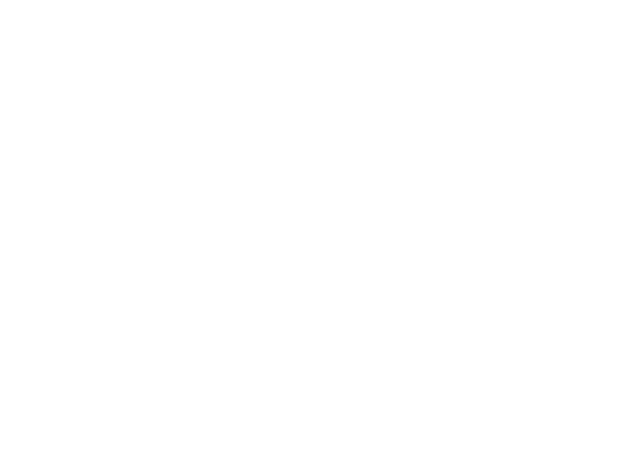
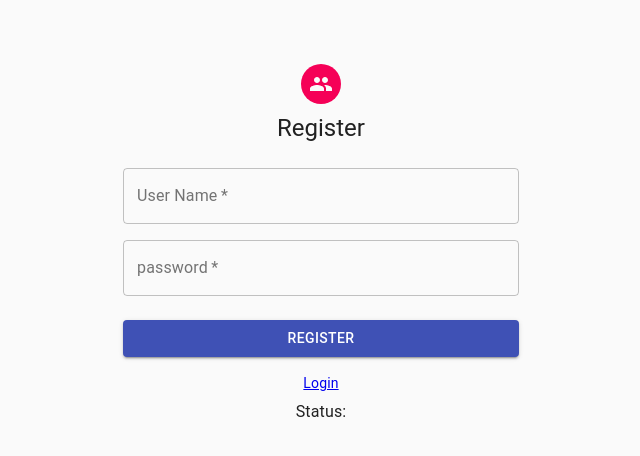
Before and after one commit to rupertwaldron/frontend, a React (Create React App) app: page /register in a window 1280 px wide. Shown: the top 456 px of the page, without its empty margins (319-959 px from the left). Built offline with nearby package versions, Linux system fonts and the light colour scheme.

Commit message:
register working

```diff
--- a/src/App.js
+++ b/src/App.js
@@ -3,6 +3,7 @@ import AddCredential from "./Components/AddCredential";
 import {Route, BrowserRouter as Router} from "react-router-dom";
 import Table from "./Components/Table";
 import Login from "./Components/Login";
+import Register from "./Components/Register";
 import UpdateCredential from "./Components/UpdateCredential";
 import {createStore} from "redux";
 import {Provider} from "react-redux";
@@ -28,6 +29,7 @@ const App = () => {
         <Provider store={store}>
             <Router>
                 <Route exact path="/login" component={Login}/>
+                <Route exact path="/register" component={Register}/>
                 <Route exact path="/" component={AddCredential}/>
                 <Route exact path="/view" component={Table}/>
                 <Route exact path="/update" component={UpdateCredential}/>
--- a/src/Components/Login.js
+++ b/src/Components/Login.js
@@ -41,7 +41,7 @@ const Login = () => {
     const classes = useStyles();
     const initialState = {username: "", password: "", isAuthenticated: false, open: false};
     const [userInfo, setUserInfo] = useState(initialState);
-    const [message, setMessage] = React.useState("Login failed");
+    const [message, setMessage] = React.useState("");
 
     const handleUserName = event => setUserInfo({...userInfo, username: event.target.value});
 
@@ -83,28 +83,6 @@ const Login = () => {
             })
             .catch(err => console.error(err));
     };
-
-    const view =  <div id="login">
-        <h3 className="text-center text-white pt-5">Login form</h3>
-        <div className="container">
-            <div id="login-row" className="row justify-content-center align-items-center">
-                <div id="login-column" className="col-md-6">
-                    <div id="login-box" className="col-md-12">
-                        <div className="form-group">
-                            <input type="text" name="username" onChange={handleUserName}
-                                   className="form-control" placeholder="username"/>
-                        </div>
-                        <div className="form-group">
-                            <input type="password" name="password" onChange={handlePassword}
-                                   className="form-control" placeholder="password"/>
-                        </div>
-                        <input type="submit" name="submit" onClick={login} className="btn btn-info btn-md"
-                               value="Login"/>
-                    </div>
-                </div>
-            </div>
-        </div>
-    </div>
 
     const loginDisplay = <Container component="main" maxWidth="xs">
         <CssBaseline />
@@ -157,7 +135,7 @@ const Login = () => {
 
                 <Grid container justify="center">
                     <Grid item>
-                        <Link to="/view">View Employee Records</Link>
+                        <Link to="/register">Register</Link>
                     </Grid>
                 </Grid>
             </form>
@@ -170,10 +148,7 @@ const Login = () => {
     if (userInfo.isAuthenticated) {
         return (<Redirect to="/view"/>);
     } else {
-        return (loginDisplay
-
-
-        );
+        return (loginDisplay);
     }
 
 }
--- a/src/Components/Register.js
+++ b/src/Components/Register.js
@@ -1,54 +1,146 @@
-import React, {Component} from 'react';
-import {connect} from 'react-redux';
-import {userPostFetch} from './actions';
+import React, {useState} from "react";
+import {Redirect} from "react-router";
+import {makeStyles} from "@material-ui/core/styles";
+import CssBaseline from "@material-ui/core/CssBaseline";
+import Avatar from "@material-ui/core/Avatar";
+import GroupIcon from "@material-ui/icons/Group";
+import Typography from "@material-ui/core/Typography";
+import Grid from "@material-ui/core/Grid";
+import TextField from "@material-ui/core/TextField";
+import Button from "@material-ui/core/Button";
+import Container from "@material-ui/core/Container";
+import {Link} from "react-router-dom";
 
-class Register extends Component {
-    state = {
-        username: "",
-        password: ""
+
+const useStyles = makeStyles(theme => ({
+    paper: {
+        marginTop: theme.spacing(7),
+        display: "flex",
+        flexDirection: "column",
+        alignItems: "center"
+    },
+    avatar: {
+        margin: theme.spacing(1),
+        backgroundColor: theme.palette.secondary.main
+    },
+    form: {
+        width: "100%", // Fix IE 11 issue.
+        marginTop: theme.spacing(3)
+    },
+    submit: {
+        margin: theme.spacing(3, 0, 2)
+    },
+    textField: {
+        marginLeft: theme.spacing(1),
+        marginRight: theme.spacing(1),
+        width: "100%"
+    }
+}));
+
+const Register = () => {
+    const classes = useStyles();
+    const initialState = {username: "", password: ""};
+    const [userInfo, setUserInfo] = useState(initialState);
+    const [message, setMessage] = React.useState("");
+    const [status, setStatus] = React.useState(0);
+
+    const handleUserName = event => setUserInfo({...userInfo, username: event.target.value});
+
+    const handlePassword = (event) => {
+        setUserInfo({...userInfo, password: event.target.value})
+        console.log("Event value = " + userInfo.username + " password: " + userInfo.password);
     }
 
-    handleChange = event => {
-        this.setState({
-            [event.target.name]: event.target.value
-        });
+    const login = () => {
+        console.log("User = " + userInfo.username + " : " + userInfo.password);
+        const user = {username: userInfo.username, password: userInfo.password};
+        fetch("http://localhost:8080/register", {
+            method: "POST", // *GET, POST, PUT, DELETE, etc.
+            mode: "cors", // no-cors, *cors, same-origin
+            cache: "no-cache", // *default, no-cache, reload, force-cache, only-if-cached
+            credentials: "same-origin", // include, *same-origin, omit
+            headers: {
+                "Content-Type": "application/json"
+            },
+            redirect: "follow", // manual, *follow, error
+            referrerPolicy: "no-referrer", // no-referrer, *client
+            body: JSON.stringify(user)
+        })
+            .then(response => {
+                console.log(response.status);
+                setStatus(response.status);
+            })
+            .catch(err => console.error(err));
+    };
+
+    const loginDisplay = <Container component="main" maxWidth="xs">
+        <CssBaseline />
+        <div className={classes.paper}>
+            <Avatar className={classes.avatar}>
+                <GroupIcon />
+            </Avatar>
+            <Typography component="h1" variant="h5">
+                Register
+            </Typography>
+            <form className={classes.form} noValidate>
+                <Grid container spacing={2}>
+                    <Grid item xs={12}>
+                        <TextField
+                            variant="outlined"
+                            required
+                            fullWidth
+                            id="userName"
+                            value={userInfo.username}
+                            label="User Name"
+                            name="userName"
+                            autoComplete="userName"
+                            onChange={handleUserName}
+                        />
+                    </Grid>
+                    <Grid item xs={12}>
+                        <TextField
+                            variant="outlined"
+                            required
+                            fullWidth
+                            id="password"
+                            value={userInfo.password}
+                            label="password"
+                            name="password"
+                            autoComplete="password"
+                            onChange={handlePassword}
+                        />
+                    </Grid>
+                </Grid>
+                <Button
+                    // type="submit"
+                    fullWidth
+                    variant="contained"
+                    color="primary"
+                    className={classes.submit}
+                    onClick={login}
+                >
+                    Register
+                </Button>
+
+                <Grid container justify="center">
+                    <Grid item>
+                        <Link to="/login">Login</Link>
+                    </Grid>
+                </Grid>
+            </form>
+            <Typography style={{ margin: 7 }} variant="body1">
+                Status: {message}
+            </Typography>
+        </div>
+    </Container>
+
+    if (status === 201) {
+        return (<Redirect to="/login"/>);
+    } else {
+        return (loginDisplay);
     }
 
-    handleSubmit = event => {
-        event.preventDefault()
-        this.props.userPostFetch(this.state)
-    }
-
-    render() {
-        return (
-            <form onSubmit={this.handleSubmit}>
-                <h1>Sign Up For An Account</h1>
-
-                <label>Username</label>
-                <input
-                    name='username'
-                    placeholder='Username'
-                    value={this.state.username}
-                    onChange={this.handleChange}
-                /><br/>
-
-                <label>Password</label>
-                <input
-                    type='password'
-                    name='password'
-                    placeholder='Password'
-                    value={this.state.password}
-                    onChange={this.handleChange}
-                /><br/>
-
-                <input type='submit'/>
-            </form>
-        )
-    }
 }
 
-const mapDispatchToProps = dispatch => ({
-    userPostFetch: userInfo => dispatch(userPostFetch(userInfo))
-})
 
-export default connect(null, mapDispatchToProps)(Register);
+export default Register;
```
